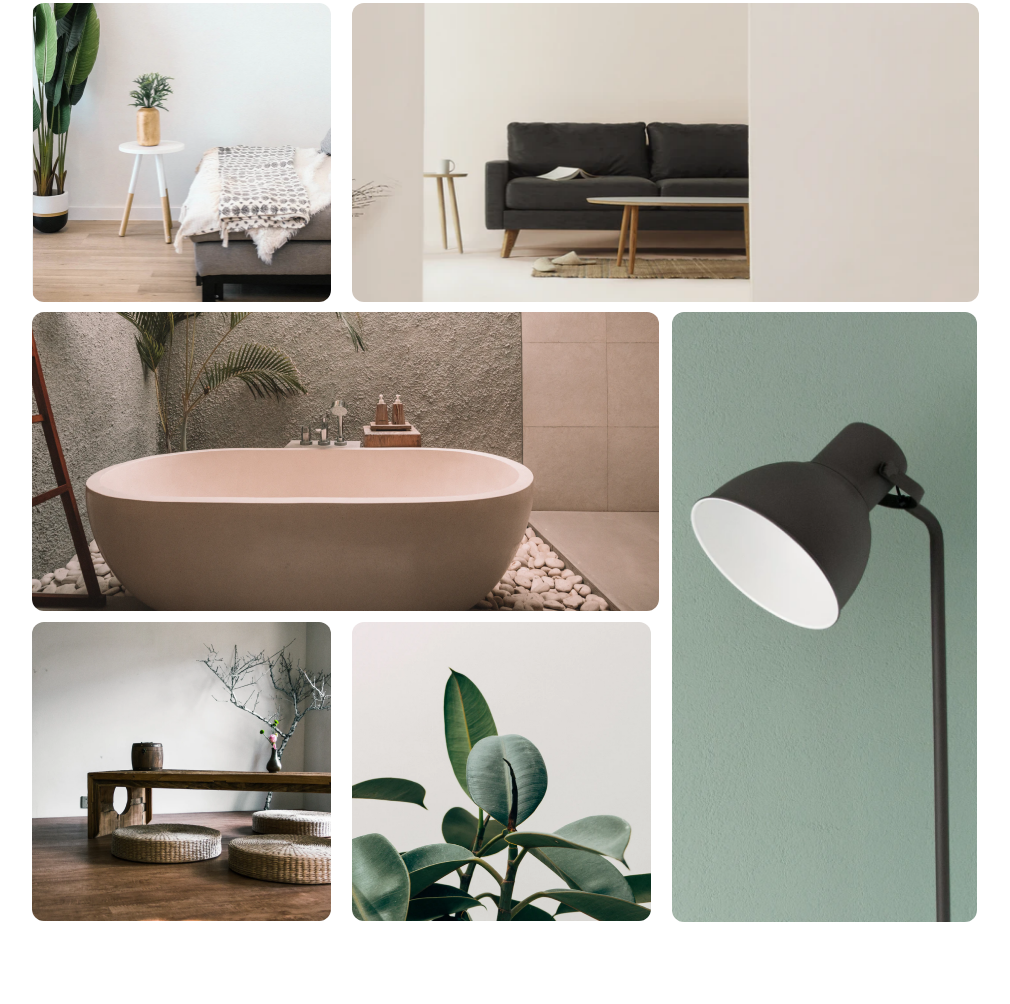
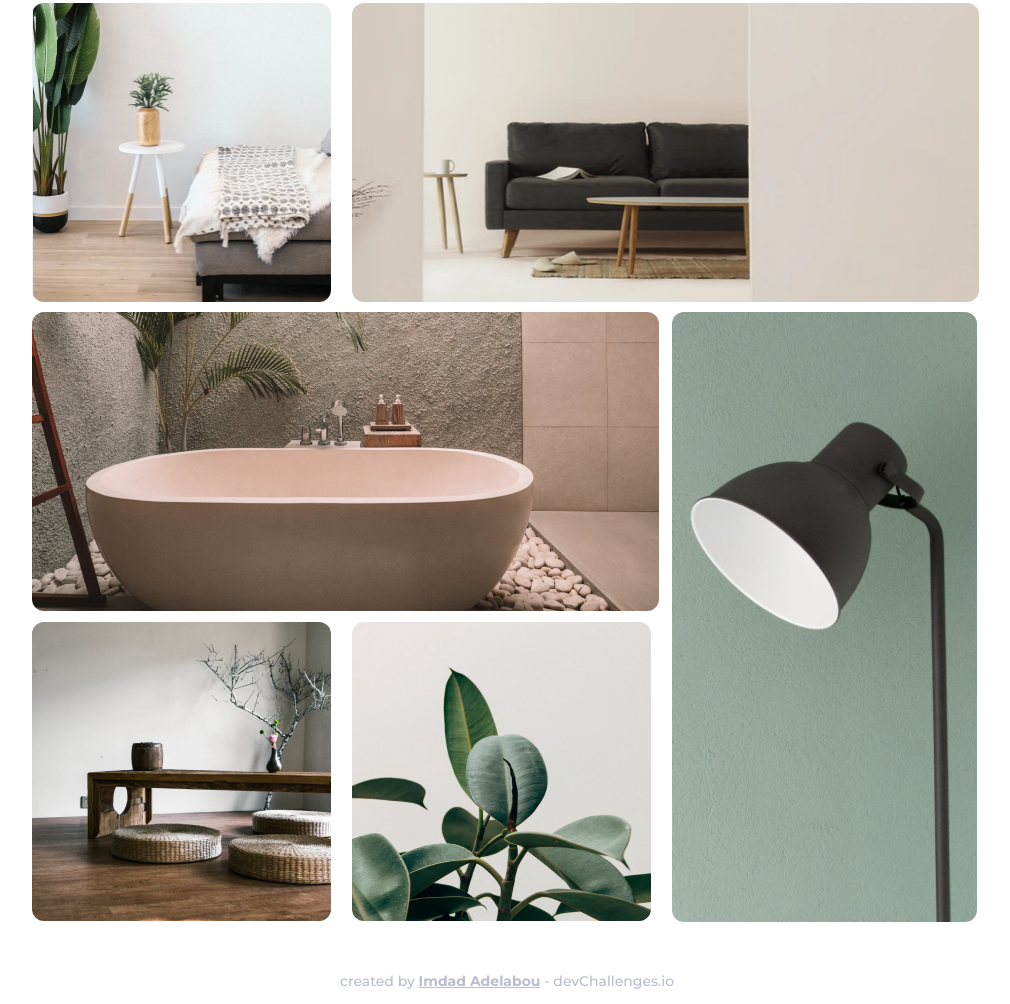
Before and after one commit to imdadAdelabou/my-gallery-devChallenges, a plain HTML site: page index.html in a window 1280 px wide. Shown: the part 306-1310 px from the top of the page, without its empty margins (133-1143 px from the left). Before the commit the page ends 1236 px from the top, so only its background shows below. Drawn offline with Linux system fonts and the light colour scheme.

Commit message:
finish this challenge

```diff
--- a/css/index.css
+++ b/css/index.css
@@ -209,6 +209,21 @@ body {
     }
 }
 
+.creator {
+    text-align: center;
+    font-family: 'Montserrat';
+    font-weight: 500;
+    font-size: 1.4em;
+    text-align: center;
+    margin-top: 50px;
+    color: #B9BDCF;
+}
+
+.username {
+    font-weight: 700;
+    text-decoration: underline;
+}
+
 @media screen and (min-width: 481px) and (max-width: 768px) {
     body {
         background-color: red;
--- a/index.html
+++ b/index.html
@@ -6,6 +6,7 @@
     <meta http-equiv="X-UA-Compatible" content="IE=edge">
     <meta name="viewport" content="width=device-width, initial-scale=1.0">
     <link rel="stylesheet" href="./css/index.css">
+    <link rel="icon" type="image/icon" href="./assets/devchallenges.png">
     <title>My Gallery</title>
 </head>
 
@@ -44,6 +45,7 @@
                 <img class="item6 medium__card" src="./assets/photo5.png">
             </div>
         </div>
+        <p class="creator">created by <span class="username">Imdad Adelabou</span> - devChallenges.io</p>
     </main>
 </body>
 
```
Also changed, not shown: assets/devchallenges.png (renamed from devchallenges.png).
